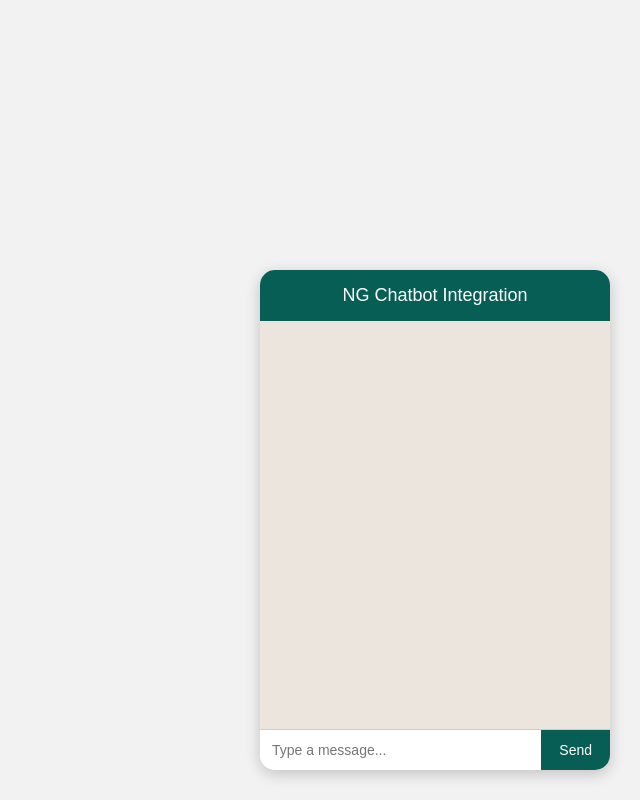
After one commit to kailasdarphe/Django_crud_operation, a Django app: page /chatbot/ in a window 1280 px wide. The commit adds this page. Shown: the whole page, without its empty margins (640-1280 px from the left). Run offline with Django 5.2, Linux system fonts and the light colour scheme.

Commit message:
NG Chat Intigration done in Crud application
An Simple crud application Rasa frameworks NG chatboar app integrated

```diff
--- a/crud_project/crud_project/urls.py
+++ b/crud_project/crud_project/urls.py
@@ -17,9 +17,12 @@ Including another URLconf
 from django.contrib import admin
 from django.urls import path, include
 from django.shortcuts import redirect
+from students.views import chatbot_page, rasa_webhook
 
 urlpatterns = [
     path('admin/', admin.site.urls),
     path('students/', include('students.urls')),
-    path('', lambda request: redirect('student_list')),  # root → students list
+    path("chatbot/", chatbot_page, name="chatbot_page"),
+    path("rasa-webhook/", rasa_webhook),
+    path('', lambda request: redirect('student_list')),
 ]
--- /dev/null
+++ b/crud_project/students/templates/chatbot/chat.html
@@ -0,0 +1,144 @@
+<!DOCTYPE html>
+<html>
+<head>
+    <title>Chatbot</title>
+    <style>
+        body {
+            font-family: Arial, sans-serif;
+            background: #f2f2f2;
+            margin: 0;
+            padding: 0;
+        }
+
+        /* Floating Chat Box */
+        .chat-container {
+            width: 350px;
+            height: 500px;
+            background: #ffffff;
+            border-radius: 15px;
+            box-shadow: 0 4px 15px rgba(0,0,0,0.2);
+            position: fixed;
+            bottom: 30px;
+            right: 30px;
+            overflow: hidden;
+            display: flex;
+            flex-direction: column;
+        }
+
+        /* Header */
+        .chat-header {
+            background: #075E54;
+            padding: 15px;
+            color: white;
+            font-size: 18px;
+            text-align: center;
+        }
+
+        /* Messages Area */
+        .chat-body {
+            flex: 1;
+            padding: 15px;
+            overflow-y: auto;
+            background: #ECE5DD;
+        }
+
+        /* Message Bubbles */
+        .msg {
+            margin: 8px 0;
+            max-width: 80%;
+            padding: 10px;
+            border-radius: 10px;
+            font-size: 14px;
+            line-height: 1.4;
+        }
+
+        .msg-user {
+            background: #DCF8C6;
+            margin-left: auto;
+        }
+
+        .msg-bot {
+            background: white;
+            margin-right: auto;
+        }
+
+        /* Bottom Input Area */
+        .chat-input {
+            display: flex;
+            border-top: 1px solid #ccc;
+        }
+
+        .chat-input input {
+            width: 100%;
+            border: none;
+            padding: 12px;
+            font-size: 14px;
+            outline: none;
+        }
+
+        .chat-input button {
+            background: #075E54;
+            color: white;
+            padding: 12px 18px;
+            border: none;
+            cursor: pointer;
+            font-size: 14px;
+        }
+
+        .chat-input button:hover {
+            background: #0b7b65;
+        }
+    </style>
+</head>
+
+<body>
+
+<div class="chat-container">
+    <div class="chat-header">NG Chatbot Integration</div>
+
+    <div class="chat-body" id="chatBody"></div>
+
+    <form class="chat-input" id="chatForm">
+        <input type="text" id="message" placeholder="Type a message..." required>
+        <button type="submit">Send</button>
+    </form>
+</div>
+
+<script>
+    const chatBody = document.getElementById("chatBody");
+    const chatForm = document.getElementById("chatForm");
+    const messageInput = document.getElementById("message");
+
+    function addMessage(text, sender) {
+        const msgDiv = document.createElement("div");
+        msgDiv.classList.add("msg", sender === "user" ? "msg-user" : "msg-bot");
+        msgDiv.innerText = text;
+        chatBody.appendChild(msgDiv);
+        chatBody.scrollTop = chatBody.scrollHeight;
+    }
+
+    chatForm.addEventListener("submit", function(e) {
+        e.preventDefault();
+        const userMessage = messageInput.value;
+
+        addMessage(userMessage, "user");
+        messageInput.value = "";
+
+        // Send to your Django → Rasa API
+        fetch("/rasa-webhook/", {
+            method: "POST",
+            headers: { "Content-Type": "application/json" },
+            body: JSON.stringify({ message: userMessage })
+        })
+        .then(res => res.json())
+        .then(data => {
+            addMessage(data.reply, "bot");
+        })
+        .catch(() => {
+            addMessage("Error connecting to chatbot.", "bot");
+        });
+    });
+</script>
+
+</body>
+</html>
--- a/crud_project/students/urls.py
+++ b/crud_project/students/urls.py
@@ -1,6 +1,5 @@
 from django.urls import path
 from . import views
-
 
 urlpatterns = [
     path('', views.student_list, name='student_list'),
--- a/crud_project/students/views.py
+++ b/crud_project/students/views.py
@@ -2,6 +2,10 @@ from django.shortcuts import render, redirect, get_object_or_404
 from .models import Student
 from .forms import StudentForm
 from django.contrib import messages
+import requests
+from django.http import JsonResponse
+from django.views.decorators.csrf import csrf_exempt
+import json
 
 def student_list(request):
     students = Student.objects.all()
@@ -37,3 +41,31 @@ def delete_student(request, id):
     student.delete()
     messages.success(request, "Record deleted successfully!")
     return redirect('student_list')
+
+# --------------------
+# RASA CHATBOT VIEWS
+# --------------------
+
+def chatbot_page(request):
+    return render(request, "chatbot/chat.html")
+
+@csrf_exempt
+def rasa_webhook(request):
+    if request.method != "POST":
+        return JsonResponse({"error": "Invalid request"}, status=400)
+
+    data = json.loads(request.body)
+    user_msg = data.get("message", "")
+
+    # Send message to Rasa server
+    rasa_response = requests.post(
+        "http://localhost:5005/webhooks/rest/webhook",
+        json={"sender": "django-user", "message": user_msg}
+    )
+
+    bot_reply = rasa_response.json()
+
+    # extract text
+    reply_text = bot_reply[0]["text"] if bot_reply else "Sorry, I didn't understand."
+
+    return JsonResponse({"reply": reply_text})
```
Also changed, not shown: crud_project/students/templates/students/list.html (+91 -0 lines).
